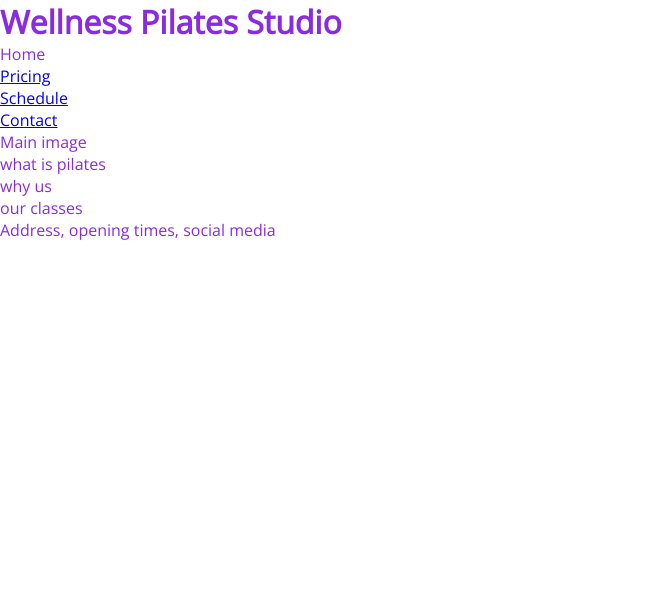
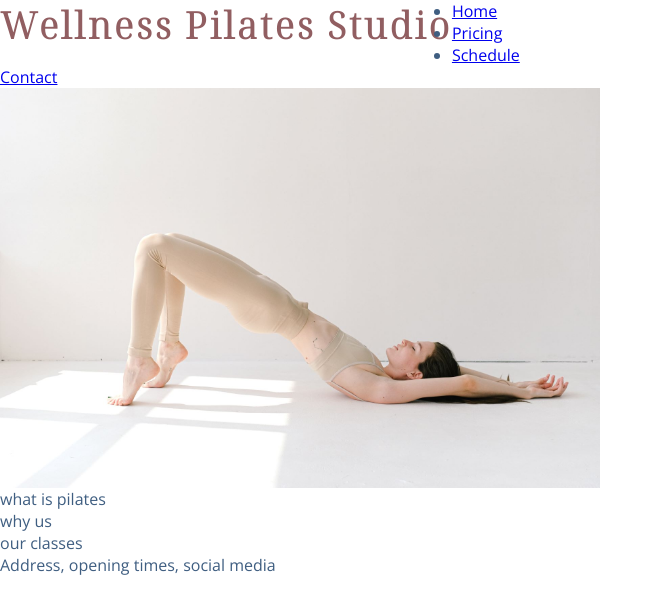
Before and after one commit to Ygallo/wellness-pilates-studio, a plain HTML site: page index.html in a window 1280 px wide. Shown: the whole page, without its empty margins (0-663 px from the left). Drawn offline with nearby package versions, Linux system fonts and the light colour scheme.

Commit message:
Add hero image and style logo

```diff
--- a/assets/css/style.css
+++ b/assets/css/style.css
@@ -8,5 +8,28 @@
 
 body {
     font-family: open sans, sans-serif;
-    color: blueviolet;
+    color: #3F5E81;
 }
+
+/*headings and logo*/
+
+h1, h2 {
+    font-family: noto serif display, sans-serif;
+    letter-spacing: 3px;
+}
+
+#logo {
+    float: left;
+    font-size: 230%;
+    color:#915E61;
+}
+
+/* hero image*/
+
+#hero-image {
+    height: 400px;
+    width: 100%;
+    background: url('../images/hero-image-re.jpg') no-repeat;
+    background-size: contain;
+
+}
--- a/index.html
+++ b/index.html
@@ -15,12 +15,12 @@
 <body>
     <Header>
         <a ref="index.html">
-            <h1>Wellness Pilates Studio</h1>
+            <h1 id="logo">Wellness Pilates Studio</h1>
         </a>
         <nav>
             <ul>
                 <li>
-                    <a ref="index.html">Home</a>
+                    <a href="index.html">Home</a>
                 </li>
                 <li>
                     <a href="#">Pricing</a>
@@ -34,7 +34,9 @@
             </ul>
         </nav>
     </Header>
-    <section>Main image</section>
+    <section>
+        <div id="hero-image"></div>
+    </section>
     <section>what is pilates</section>
     <section>why us</section>
     <section>our classes</section>
```
Also changed, not shown: assets/images/hero-image-re.jpg (added).
